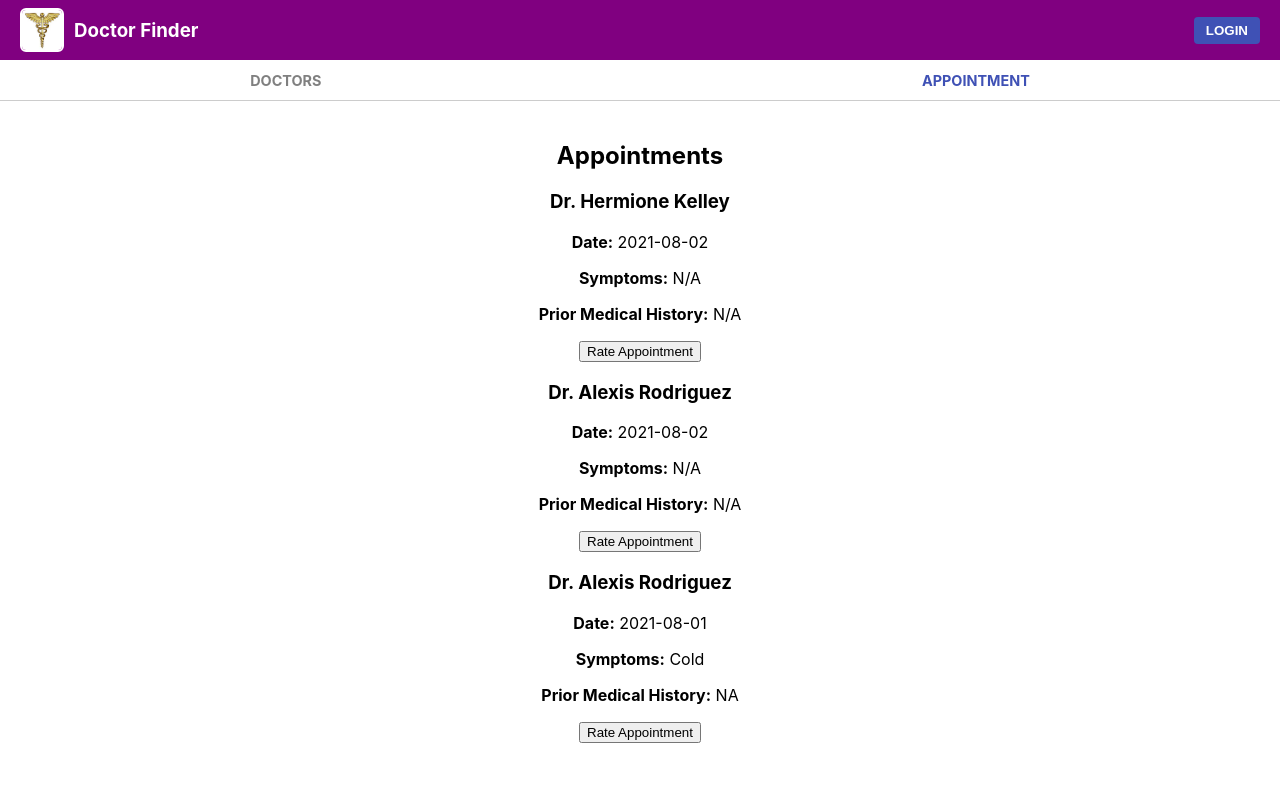
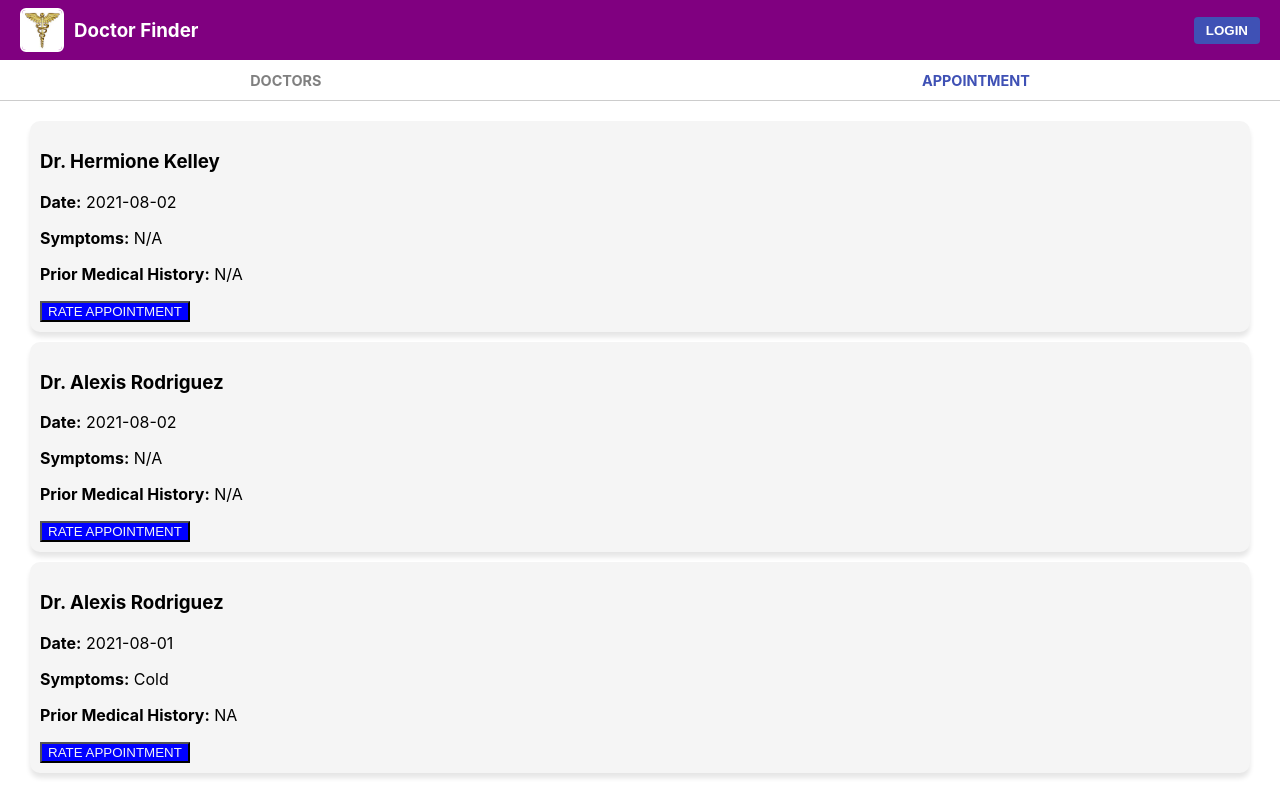
Before and after one commit to Sajan261996/Dociorssappointment.io, a React (Create React App) app: page /Appointment in a window 1280 px wide. Built offline with nearby package versions, Linux system fonts and the light colour scheme.

Commit message:
add comit changes

```diff
--- a/src/Home/Home.css
+++ b/src/Home/Home.css
@@ -84,3 +84,19 @@
         text-align: center;
     }
   }
+  .appointmentcard-box{
+    width: 1200px;
+    padding: 10px;
+    background-color: #f5f5f5;
+    border-radius: 10px;
+    box-shadow: 0 5px 5px rgba(0, 0, 0, 0.1);
+    margin-bottom: 10px;
+    text-align: left;
+    margin-left: 0;
+    align-self: flex-start;
+  }
+  .Rate-button{
+    background-color: blue;
+    color: #f5f5f5;
+    text-align: bold;
+  }
--- a/src/Home/Home.js
+++ b/src/Home/Home.js
@@ -61,7 +61,6 @@ function Home() {
                 </>
             ) : (
                 <div className="appointments-list">
-                    <h2>Appointments</h2>
                     {appointments.map((appt, index) => (
                         <div key={index} className="appointmentcard-box">
                             <div className="doctor-card">
@@ -69,7 +68,7 @@ function Home() {
                                 <p><strong>Date:</strong> {appt.date}</p>
                                 <p><strong>Symptoms:</strong> {appt.symptoms || "N/A"}</p>
                                 <p><strong>Prior Medical History:</strong> {appt.history || "N/A"}</p>
-                                <button>Rate Appointment</button>
+                                <button className="Rate-button">RATE APPOINTMENT</button>
                             </div>
                         </div>
                     ))}
```
